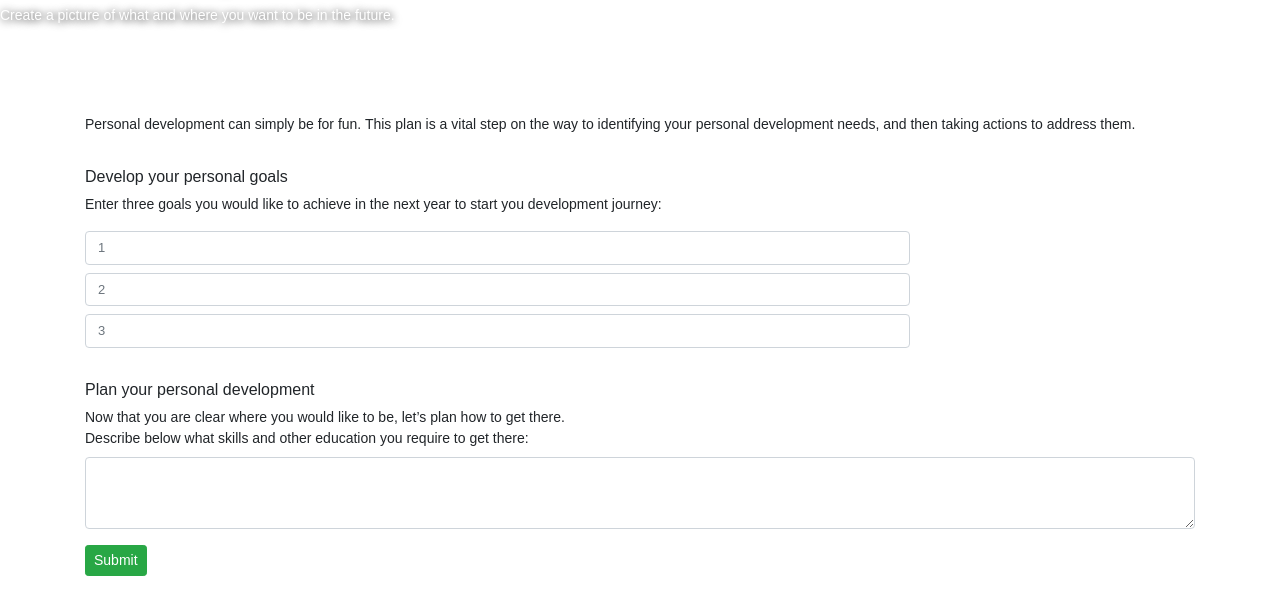
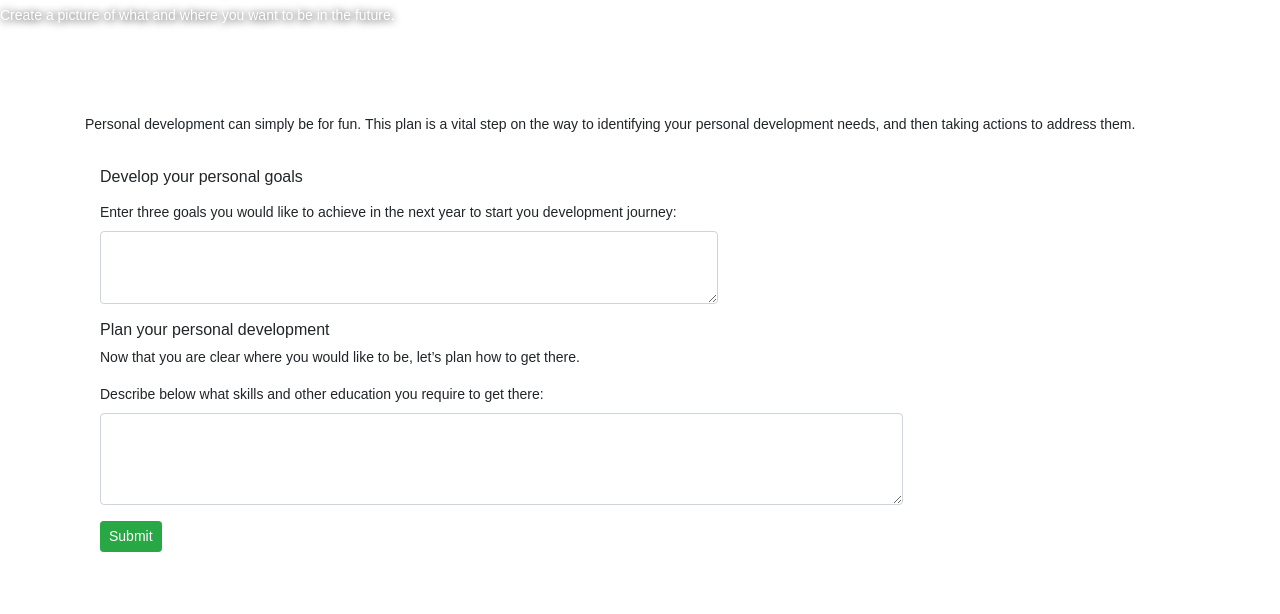
Before and after one commit to wilfavarin/aspire, a plain HTML site: page development.html in a window 1280 px wide. Shown: the part 72-686 px from the top of the page. Drawn offline with nearby package versions, Linux system fonts and the light colour scheme; a web font is replaced by a local one.

Commit message:
Rewrote the development main section

```diff
--- a/development.html
+++ b/development.html
@@ -48,38 +48,30 @@
     <!-- /.Header -->
     <!-- Development Main -->
     <div class="container">
-        <div class="row mb-3">
-            <div class="col-12 mt-5">
-                <p>Personal development can simply be for fun. This plan is a vital step on the way to identifying your personal development needs, and then taking actions to address them.</p>
+        <form>
+            <div class="row mb-3">
+                <div class="col-12 mt-5">
+                    <p>Personal development can simply be for fun. This plan is a vital step on the way to identifying your personal development needs, and then taking actions to address them.</p>
+                </div>
             </div>
             <div class="col-12 my-3">
                 <h3 class="title">Develop your personal goals</h3>
-                <p>Enter three goals you would like to achieve in the next year to start you development journey:</p>
-                <form>
-                    <div class="form-group row">
-                        <div class="col-sm-9">
-                            <input type="text" class="form-control" id="inputFirstGoal" placeholder="1">
-                        </div>
-                        <div class="col-sm-9 my-2">
-                            <input type="text" class="form-control" id="inputSecondGoal" placeholder="2">
-                        </div>
-                        <div class="col-sm-9">
-                            <input type="text" class="form-control" id="inputThirdGoal" placeholder="3">
-                        </div>
-                    </div>
-                </form>
             </div>
-            <div class="col-12 mb-3">
+            <div class="col-md-7 form-group">
+                <label for="goals">Enter three goals you would like to achieve in the next year to start you development journey:</label>
+                <textarea class="form-control" id="goals" rows="3"></textarea>
+            </div>
+            <div class="col-12 my-3">
                 <h3 class="title">Plan your personal development</h3>
-                <form>
-                    <div class="form-group">
-                        <label for="exampleFormControlTextareaSkills">Now that you are clear where you would like to be, let’s plan how to get there. <br />Describe below what skills and other education you require to get there:</label>
-                        <textarea class="form-control" id="exampleFormControlTextareaSkills" rows="3"></textarea>
-                    </div>
-                    <button type="button" class="btn btn-success btn-sm" data-toggle="modal" data-target="#DevSuccess">Submit</button>
-                </form>
+                <p>Now that you are clear where you would like to be, let’s plan how to get there.</p>
             </div>
-        </div>
+            <div class="col-md-9 form-group">
+                <label for="skills">Describe below what skills and other education you require to get there:</label>
+                <textarea class="form-control mb-3" id="skills" rows="4"></textarea>
+
+                <button type="submit" class="btn btn-success btn-sm" data-toggle="modal" data-target="#DevSuccess">Submit</button>
+            </div>
+        </form>
     </div>
     <!-- /.Development Main -->
     <!-- Modal -->
```
